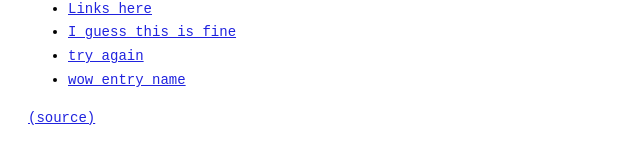
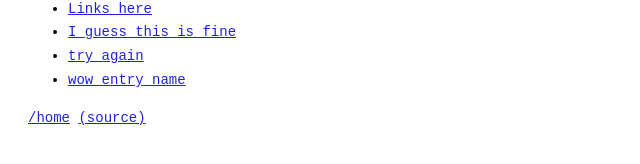
Before and after one commit to muan/micropub-content, a Jekyll site: the page built from index.html, in a window 1280 px wide. Shown: the part 177-341 px from the top of the page, without its empty margins (0-640 px from the left). Built offline with Jekyll 4.4.1, drawn with Linux system fonts in a browser that asks for light colours.

Commit message:
Footer link back

```diff
--- a/_layouts/default.html
+++ b/_layouts/default.html
@@ -61,6 +61,6 @@ button {
       {% if page.date %}<time>{{page.date}}</time>{% endif %}
     </header>
     <main>{{content}}</main>
-    <footer><a href="https://github.com/muan/micropub-content">(source)</a></footer>
+    <footer><a href="https://muan.github.io/micropub-content">/home</a> <a href="https://github.com/muan/micropub-content">(source)</a></footer>
   </body>
 </html>
```
